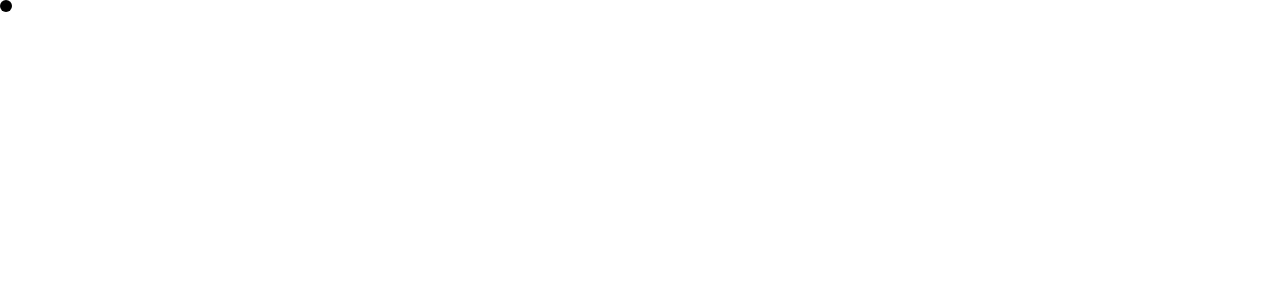
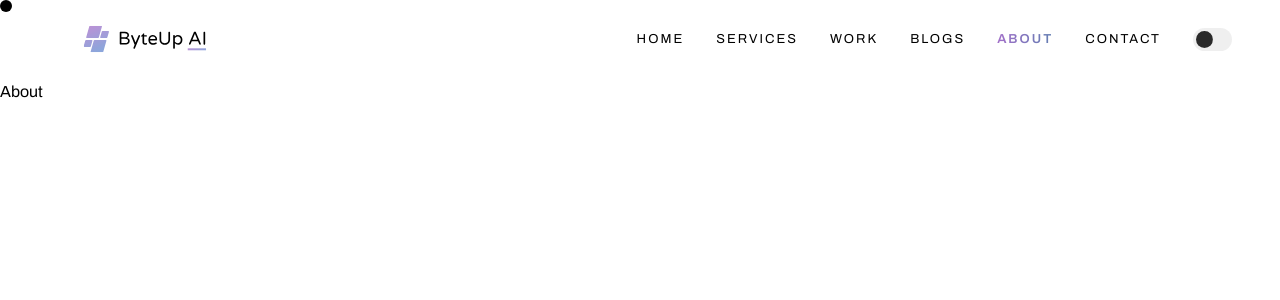
Before and after one commit to PuneetKandpal/Internship-Projects, a React (Vite) app in the folder ByteUp_AI/byteup-ai/: page /about in a window 1280 px wide. Before the commit this address had no page. Shown: the top 300 px of the page. Built offline with nearby package versions, Linux system fonts and the light colour scheme.

Commit message:
about page route added

```diff
--- a/ByteUp_AI/byteup-ai/src/App.jsx
+++ b/ByteUp_AI/byteup-ai/src/App.jsx
@@ -8,6 +8,7 @@ import Work from "./Pages/Work";
 import Blogs from "./Pages/Blogs";
 import AnimatedCursor from "./Components/AnimatedCursor";
 import Contact from "./Pages/Contact";
+import About from "./Pages/About";
 
 const App = () => {
   const { theme } = useContext(ThemeContext);
@@ -47,6 +48,15 @@ const App = () => {
             }
           />
           <Route
+            path="/about"
+            element={
+              <div className="pt-[80px]">
+                <About />
+              </div>
+            }
+          />
+
+          <Route
             path="/contact"
             element={
               <div className="pt-[80px]">
--- a/ByteUp_AI/byteup-ai/src/Components/Navbar.jsx
+++ b/ByteUp_AI/byteup-ai/src/Components/Navbar.jsx
@@ -97,17 +97,18 @@ const Navbar = ({ withHeroSection }) => {
         >
           Blogs
         </NavLink>
-        <Link
+        <NavLink
+          to="/about"
           className={`hover:opacity-70 transition-all duration-200 ${getLinkStyles()}`}
         >
           About
-        </Link>
-        <Link
+        </NavLink>
+        <NavLink
           to="/contact"
           className={`hover:opacity-70 transition-all duration-200 ${getLinkStyles()}`}
         >
           Contact
-        </Link>
+        </NavLink>
         <input
           onClick={toggleTheme}
           type="checkbox"
--- /dev/null
+++ b/ByteUp_AI/byteup-ai/src/Pages/About.jsx
@@ -0,0 +1,12 @@
+import Navbar from "../Components/Navbar";
+
+const About = () => {
+  return (
+    <div>
+      <Navbar withHeroSection={false} />
+      About
+    </div>
+  );
+};
+
+export default About;
```
